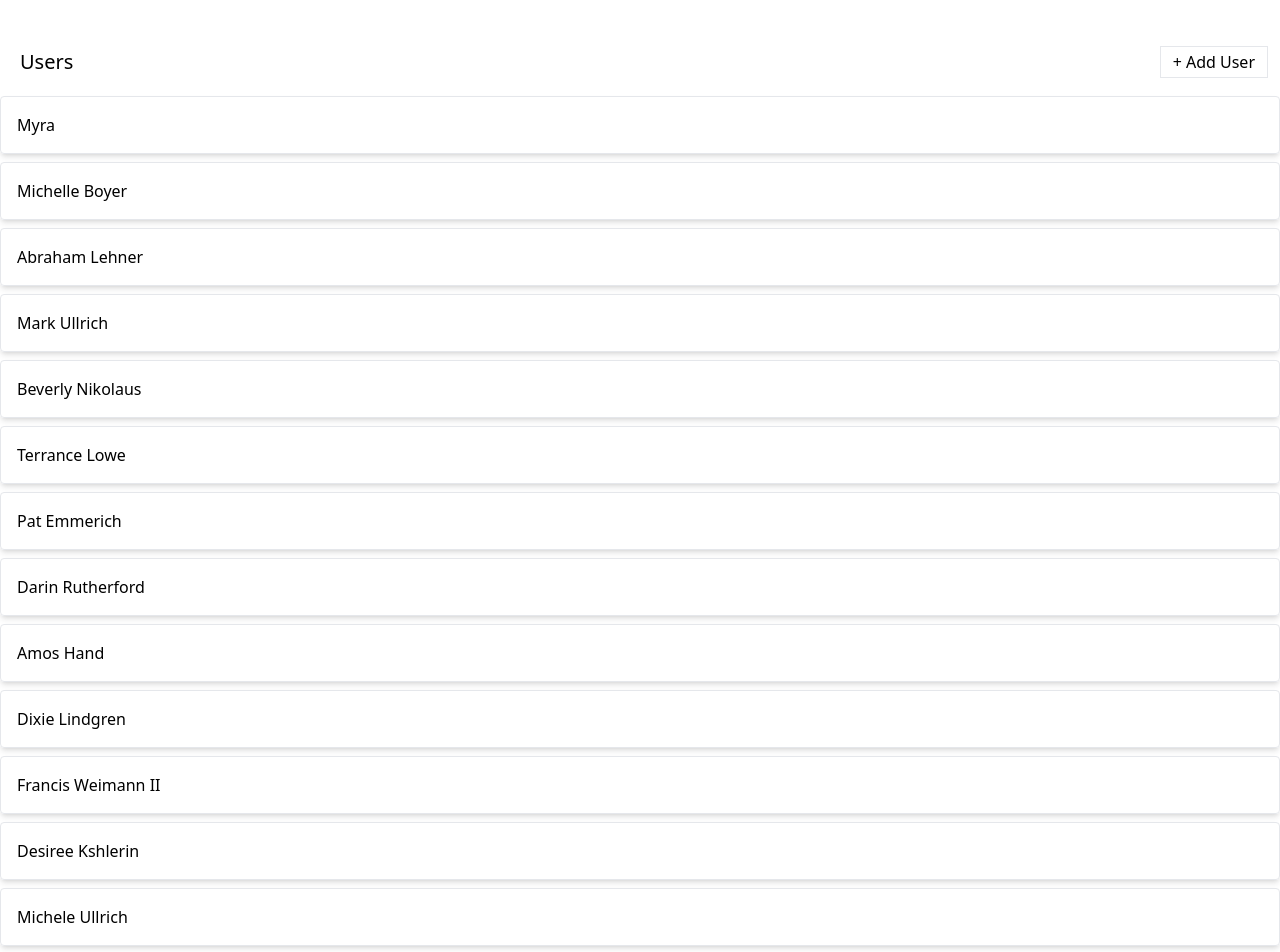
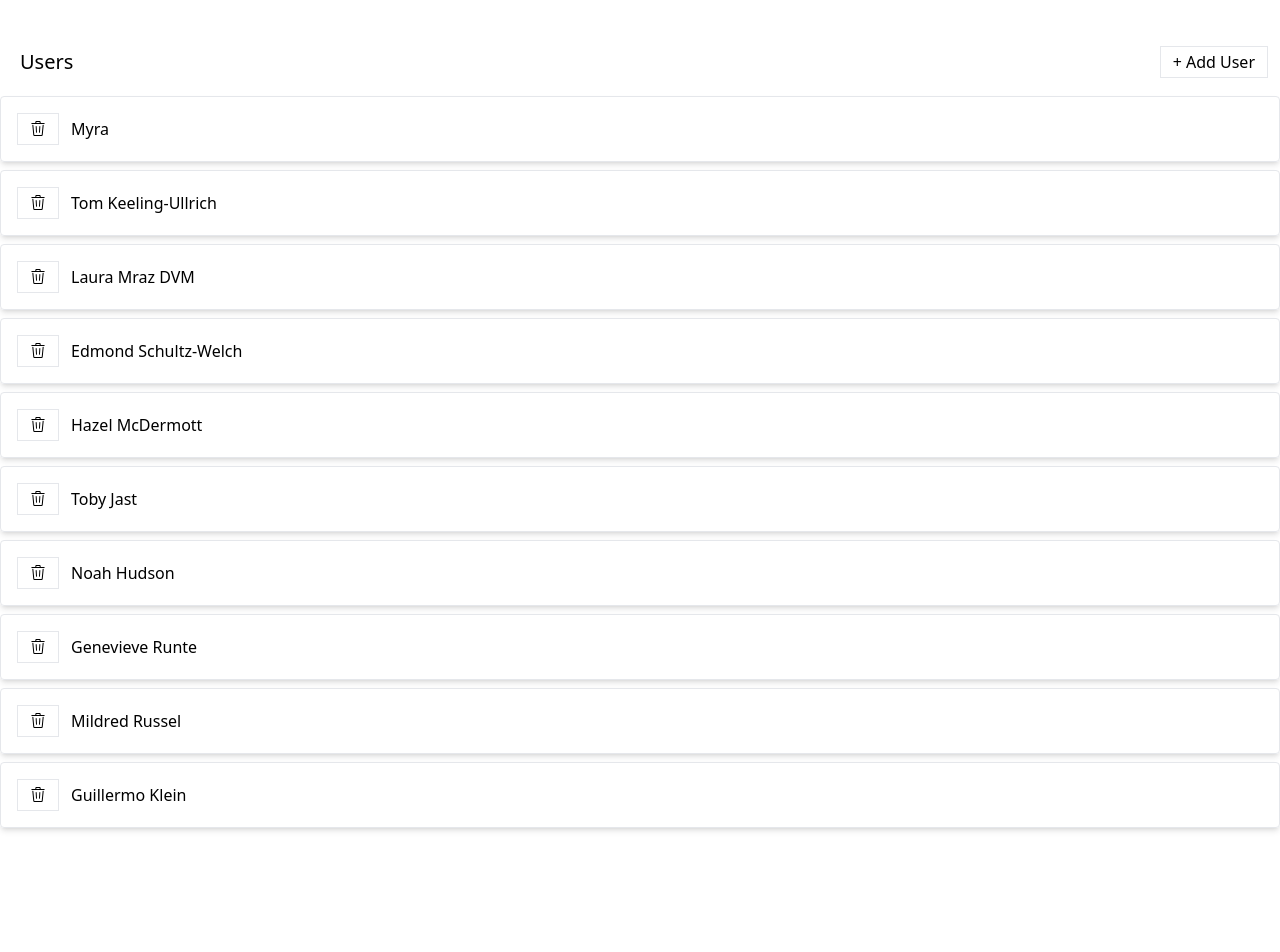
Before and after one commit to n-lavrenko/redux-toolkit-media, a React (Create React App) app: page / in a window 1280 px wide. Shown: the top 952 px of the page. After the commit the page ends 868 px from the top, so only its background shows below. Built offline with nearby package versions, Linux system fonts and the light colour scheme; data requests are answered from the project's data file.

Commit message:
Deleting user: done.

```diff
--- a/db.json
+++ b/db.json
@@ -5,56 +5,40 @@
       "name": "Myra"
     },
     {
-      "name": "Michelle Boyer",
+      "name": "Tom Keeling-Ullrich",
       "id": 2
     },
     {
-      "name": "Abraham Lehner",
+      "name": "Laura Mraz DVM",
       "id": 3
     },
     {
-      "name": "Mark Ullrich",
+      "name": "Edmond Schultz-Welch",
       "id": 4
     },
     {
-      "name": "Beverly Nikolaus",
+      "name": "Hazel McDermott",
       "id": 5
     },
     {
-      "name": "Terrance Lowe",
+      "name": "Toby Jast",
       "id": 6
     },
     {
-      "name": "Pat Emmerich",
-      "id": 7
-    },
-    {
-      "name": "Darin Rutherford",
+      "name": "Noah Hudson",
       "id": 8
     },
     {
-      "name": "Amos Hand",
+      "name": "Genevieve Runte",
       "id": 9
     },
     {
-      "name": "Dixie Lindgren",
-      "id": 10
-    },
-    {
-      "name": "Francis Weimann II",
+      "name": "Mildred Russel",
       "id": 11
     },
     {
-      "name": "Desiree Kshlerin",
+      "name": "Guillermo Klein",
       "id": 12
-    },
-    {
-      "name": "Michele Ullrich",
-      "id": 13
-    },
-    {
-      "name": "Christie Casper",
-      "id": 14
     }
   ],
   "albums": [],
--- a/src/components/UsersListItem.js
+++ b/src/components/UsersListItem.js
@@ -1,7 +1,27 @@
+import { GoTrash } from 'react-icons/go';
+import Button from './Button';
+import { removeUser } from '../store';
+import useThunk from '../hooks/use-thunk';
+
 export default function UsersListItem({ user }) {
-  return       <div className='mb-2 border p-2 shadow-md rounded'>
-	<div className='flex p-2 justify-between items-center cursor-pointer'>
-		{user.name}
-	</div>
-</div>;
+  const [doRemoveUser, isLoading, error] = useThunk(() => removeUser(user));
+
+  const handleClick = () => {
+		doRemoveUser(user);
+	};
+
+  return (
+    <div className='mb-2 border p-2 shadow-md rounded'>
+      <div className='flex p-2 justify-between items-center cursor-pointer'>
+					<div className='flex flex-row items-center justify-between'>
+						<Button className={'mr-3'} loading={isLoading} onClick={handleClick}>
+							<GoTrash />
+						</Button>
+						{error && <div>Error deleting user.</div>}
+						{user.name}
+					</div>
+
+      </div>
+    </div>
+  );
 }
--- a/src/store/slices/usersSlice.js
+++ b/src/store/slices/usersSlice.js
@@ -38,11 +38,12 @@
 
 		builder.addCase(removeUser.pending, (state, action) => {
 			state.isLoading = true;
+			console.log(action);
 		});
 		builder.addCase(removeUser.fulfilled, (state, action) => {
 			state.isLoading = false;
-			const updatedData = state.data.filter(user => user.id !== action.payload)
-			state.data = updatedData;
+			state.data = state.data.filter(user =>
+				user.id !== action.payload.id);
 		});
 		builder.addCase(removeUser.rejected, (state, action) => {
 			state.isLoading = false;
--- a/src/store/thunks/removeUser.js
+++ b/src/store/thunks/removeUser.js
@@ -3,8 +3,8 @@
 import { pause } from '../../tools/pause';
 
 export const removeUser = createAsyncThunk('user/remove', async (user) => {
-  const response = await axios.delete(`http://localhost:3005/${user.id}`);
+  await axios.delete(`http://localhost:3005/users/${user.id}`);
   await pause(300);
 
-  return response.data;
+  return user;
 });
```
